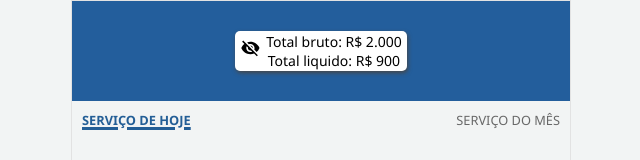
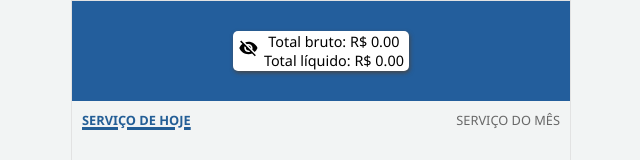
Before and after one commit to marceloguima/novo-cad-service, a React (Vite) app: page / in a window 1280 px wide. Shown: the top 160 px of the page, without its empty margins (319-959 px from the left). Built offline with nearby package versions, Linux system fonts and the light colour scheme.

Commit message:
calcula valores e mostra na tela

```diff
--- a/src/components/Card-total/index.jsx
+++ b/src/components/Card-total/index.jsx
@@ -3,7 +3,7 @@ import { useState } from 'react';
 import { IoMdEyeOff } from "react-icons/io";
 import { IoEye } from "react-icons/io5";
 
-const CardTotal = () => {
+const CardTotal = (props) => {
 const [isVisible, setIsVisible] = useState(true);
 
 
@@ -21,15 +21,16 @@ const toggleVisibility = () => {
 
             <div>
                 {isVisible ? (
-                    <span>Total bruto: R$ 2.000</span>
+                   <p>Total bruto: R$ <span>{props.valor}</span></p>
                 ) : (
-                    <span>Total bruto: R$ ***</span>
+                   <p>Total bruto: R$ <span>****</span></p>
                 )}
 
               {isVisible ? (
-                <span>Total liquido: R$ 900</span>
+                   <p>Total líquido: R$ <span>{props.valorLiquido}</span></p>
                 ) : (
-                <span>Total liquido: R$ ***</span>)}
+                   <p>Total líquido: R$ <span>****</span></p>
+                )}
 
 
       </div>
--- a/src/components/Card-total/style.css
+++ b/src/components/Card-total/style.css
@@ -17,8 +17,8 @@
     justify-content: center;
 }
 
-.card-total div span {
-    font-size: 14px;
+.card-total div p, span {
+    font-size: .9rem;
 }
 
 .btn-eye {
--- a/src/routes/CadastroServico/index.jsx
+++ b/src/routes/CadastroServico/index.jsx
@@ -7,8 +7,10 @@ import { useState, useEffect } from "react";
 import NavBar from "../../components/NavBar";
 import OverlayPoupUp from "../../components/poup-up";
 
+
 const CadastroServico = () => {
     const [msgSucesso, setMsgSucesso] = useState("");
+    const [total, setTotal] = useState(0);
 
     const {
         register,
@@ -29,41 +31,52 @@ const CadastroServico = () => {
             vendedor: dadosServico.vendedor,
             obs: dadosServico.obs,
         };
-
+           console.log("teste")
 
 
         // lê o array existente
-        const servicos = JSON.parse(localStorage.getItem("servicos") || "[]")
+        const servicos = JSON.parse(localStorage.getItem("servicos") || "[]");
         // add um novo serviço
-        const listaServicos = [...servicos, servicoCadastrado]
+        const listaServicos = [...servicos, servicoCadastrado];
 
         localStorage.setItem("servicos", JSON.stringify(listaServicos));
 
         console.log("Salvo no localStorage:", listaServicos);
 
-        setTimeout(() => {
-            setMsgSucesso("");
-        }, 2000);
-        return setMsgSucesso(
-            <OverlayPoupUp mensagem="Serviço cadastrado com sucesso!" classNameTexto="sucesso"/>
-        );
 
-    };
+
+        function soma() {
+            const valorEntrada = parseFloat(servicoCadastrado.valor);
+
+            setTotal(totalAnterior => totalAnterior + valorEntrada);
+        }
+        soma();
 
 
 
+        setTimeout(() => {
+            setMsgSucesso("");
+        }, 1500);
+        return setMsgSucesso(
+            <OverlayPoupUp
+                mensagem="Serviço cadastrado com sucesso!"
+                classNameTexto="sucesso"
+            />
+        );
+    };
+
     console.log(errors);
 
-    // limpa campo
-    const cancela = () => {};
 
     return (
         <>
             <Header nome="Cadastro de serviço" nav={<NavBar />} />
-
             <main>
                 {msgSucesso}
-                <form onSubmit={handleSubmit(submit)} className="form-cad-servico">
+                <form
+                    onSubmit={handleSubmit(submit)}
+                    className="form-cad-servico"
+                    >
                     <CampoEntrada
                         tipo="text"
                         place="Ex: troca de..."
@@ -164,7 +177,6 @@ const CadastroServico = () => {
                         <Botao
                             classe="btn-cancelar"
                             children="Cancelar"
-                            onclick={cancela}
                             />
                     </div>
                 </form>
--- a/src/routes/servicosDoDia/ServicosDoDia.jsx
+++ b/src/routes/servicosDoDia/ServicosDoDia.jsx
@@ -5,6 +5,8 @@ import Header from "../../components/Header";
 import CardTotal from "../../components/Card-total";
 import NavBar from "../../components/NavBar";
 import OverlayPoupUp from "../../components/poup-up";
+import gifLixeira from '../../assets/gif-lixeira.gif';
+
 
 import { Link } from "react-router-dom";
 import { useState, useEffect } from "react";
@@ -30,13 +32,20 @@ const ServicosDoDia = () => {
         }
     }, []);
 
-    useEffect(() => {
-        if (servicos.length === 0) {
-            setMensagemVazio("Nenhum serviço cadastrado hoje.");
-        } else {
-            setMensagemVazio("");
-        }
-    }, [servicos]);
+    // Calcula o total dos valores
+const totalValor = servicos.reduce((accumulator, servico) => {
+  return accumulator + parseFloat(servico.valor || 0);
+}, 0);
+
+let valorLiquido = totalValor * 45 / 100
+
+    console.log(totalValor)
+    console.log("teste")
+        console.log(valorLiquido)
+
+
+
+
 
     // monta o componente com o componente cardServico, com o serviço a
     // ser apagado, verificando se realmente o usuário quer apagar.
@@ -78,7 +87,7 @@ const ServicosDoDia = () => {
 
         // animação de lixeira
         setApagando(
-            <OverlayPoupUp img="/gif-lixeira.gif" mensagem="Apagando..." altImg="gif de lixeira"/>
+            <OverlayPoupUp img={gifLixeira} mensagem="Apagando..." altImg="gif de lixeira"/>
         );
         setTimeout(() => {
             setServicos(novosServicos);
@@ -101,7 +110,7 @@ const ServicosDoDia = () => {
 
     return (
         <>
-            <Header card={<CardTotal />} nav={<NavBar />} />
+            <Header card={<CardTotal valor={totalValor.toFixed(2)} valorLiquido={valorLiquido.toFixed(2)}/>} nav={<NavBar />} />
             <main>
                 <div className="services">
 
```
Also changed, not shown: public/gif-lixeira.gif (deleted). Lines whose indentation alone changed are shown as unchanged.
